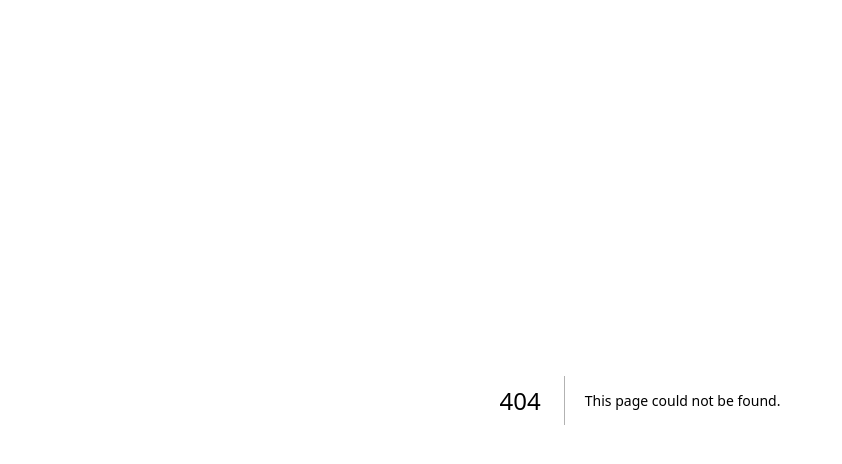
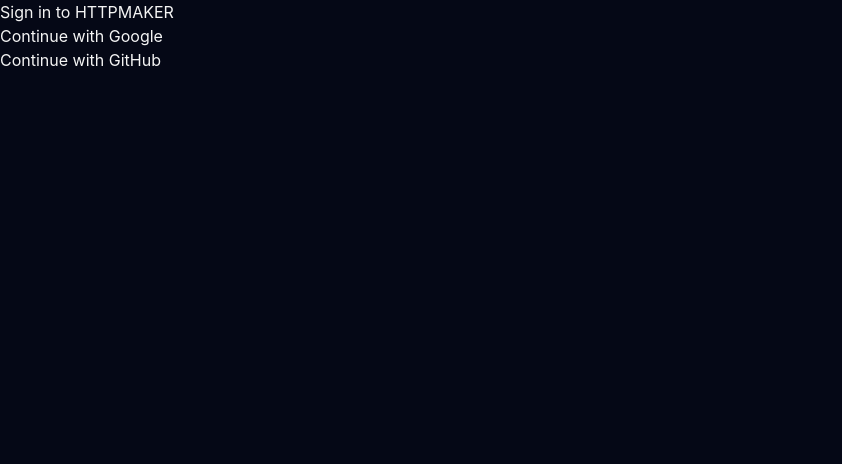
Before and after one commit to plavovic/httpmaker, a Next.js app: page /login in a window 1280 px wide. Before the commit this address had no page. Shown: the top 464 px of the page, without its empty margins (0-842 px from the left). Built offline with nearby package versions, Linux system fonts and the light colour scheme; no server answers.

Commit message:
auth.js and login page configured, secrets from github and google next required

```diff
--- /dev/null
+++ b/app/login/page.tsx
@@ -0,0 +1,37 @@
+import { signIn } from "@/auth";
+
+export default function LoginPage() {
+  return (
+    <main>
+      <h1>Sign in to HTTPMAKER</h1>
+
+      <form
+        action={async () => {
+          "use server";
+
+          await signIn("google", {
+            redirectTo: "/dashboard",
+          });
+        }}
+      >
+        <button type="submit">
+          Continue with Google
+        </button>
+      </form>
+
+      <form
+        action={async () => {
+          "use server";
+
+          await signIn("github", {
+            redirectTo: "/dashboard",
+          });
+        }}
+      >
+        <button type="submit">
+          Continue with GitHub
+        </button>
+      </form>
+    </main>
+  );
+}
--- /dev/null
+++ b/auth.ts
@@ -0,0 +1,42 @@
+import NextAuth from "next-auth";
+import Google from "next-auth/providers/google";
+import GitHub from "next-auth/providers/github";
+
+import { PrismaAdapter } from "@auth/prisma-adapter";
+
+import { prisma } from "@/lib/prisma";
+
+export const {
+    handlers,
+    auth,
+    signIn,
+    signOut,
+} = NextAuth({
+    adapter: PrismaAdapter(prisma),
+
+    providers: [
+        Google({
+            clientId: process.env.AUTH_GOOGLE_ID,
+            clientSecret: process.env.AUTH_GOOGLE_SECRET,
+        }),
+
+        GitHub({
+            clientId: process.env.AUTH_GITHUB_ID,
+            clientSecret: process.env.AUTH_GITHUB_SECRET,
+        }),
+    ],
+
+    session: {
+        strategy: "database",
+    },
+
+    callbacks: {
+        session({ session, user }) {
+            if (session.user) {
+                session.user.id = user.id;
+            }
+
+            return session;
+        },
+    },
+});
--- a/package.json
+++ b/package.json
@@ -11,12 +11,14 @@
     "start": "next start"
   },
   "dependencies": {
+    "@auth/prisma-adapter": "^2.11.2",
     "@prisma/adapter-pg": "^7.8.0",
     "@prisma/client": "^7.8.0",
     "gsap": "^3.12.5",
     "jszip": "^3.10.1",
     "lenis": "^1.1.0",
     "next": "15.3.3",
+    "next-auth": "^5.0.0-beta.31",
     "pg": "^8.22.0",
     "react": "19.1.0",
     "react-dom": "19.1.0",
```
Also changed, not shown: 1 other file (tests, documents, lock files or other folders).
